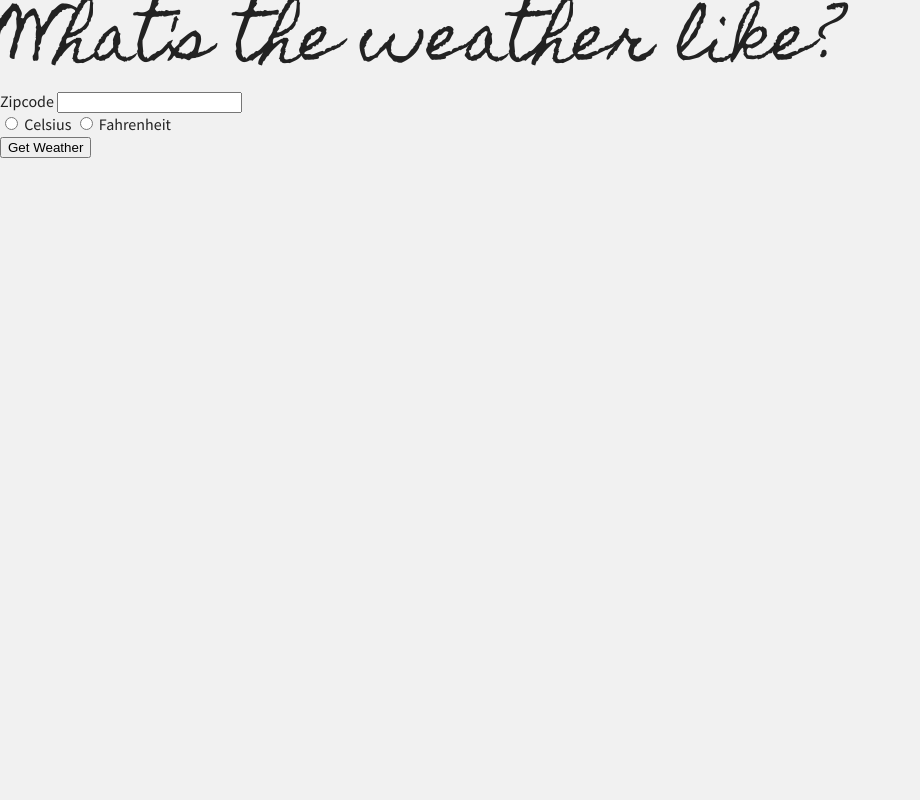
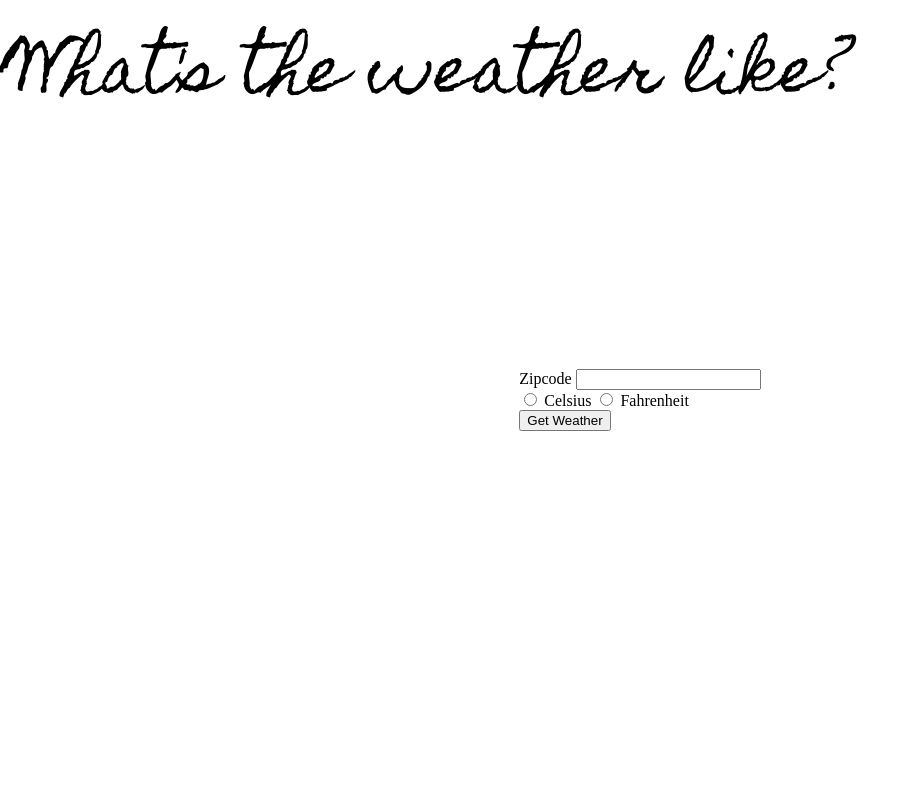
Before and after one commit to jclane/portfolio, a Flask app: page /weather.html in a window 1280 px wide. Shown: the whole page, without its empty margins (0-920 px from the left). Run offline with Flask 2, Linux system fonts and the light colour scheme.

Commit message:
making it pretty

```diff
--- a/app.py
+++ b/app.py
@@ -62,12 +62,7 @@ def contact():
 def weather():
     page_nfo = {
       "title": "Simple Weather App",
-      "description": "Example API based weather app created by Justin Lane",
-      "css": "./css/weather.css",
-      "scripts": [
-        "./js/jquery-3.6.0.min.js",
-        "./js/weather.js"
-      ]
+      "description": "Example API based weather app created by Justin Lane"
     }
     form = WeatherAppForm()
     if request.method == "POST":
--- a/static/css/weather.css
+++ b/static/css/weather.css
@@ -12,6 +12,20 @@ body {
 #header {
   font-family: "Homemade Apple", cursive;
   font-size: 4em;
+}
+
+.container {
+  display: flex;
+  flex-flow: column nowrap;
+  justify-content: center;
+  align-items: center;
+  height: 75%;
+  width: 75%;
+  margin: 0;
+  position: absolute;
+  top: 50%;
+  left: 50%;
+  transform: translate(-50%, -50%);
 }
 
 .snow {
--- a/templates/weather_base.html
+++ b/templates/weather_base.html
@@ -1,13 +1,23 @@
-{% extends "base.html" %}
+<!doctype html>
+<html lang="en">
 
+    <head>
+      <meta charset="utf-8">
+      <title>Justin Lane's Portfolio - {{ page_nfo.title }}</title>
+      <meta name="description" content="{{ page_nfo.description }}">
+      <meta name="author" content="Justin Lane">
+      <meta name="viewport" content="width=device-width, initial-scale=1">
+      <meta name="theme-color" media="(prefers-color-scheme: light)" content="white">
+      <meta name="theme-color" media="(prefers-color-scheme: dark)" content="black">
+    </head>
 
-{% block content %}
     <header id="header">What's the weather like?</header>
 
+    <div class="container">
         {% block weather %}
         {% endblock %}
 
-<form name="weather-app-form" class="grid" action="{{ url_for("weather") }}" method="POST">
+        <form name="weather-app-form" action="{{ url_for("weather") }}" method="POST">
             {{ form.hidden_tag() }}
             {{ form.zipcode.label }}
             {{ form.zipcode() }}
@@ -21,7 +31,8 @@
             </div>
             {{ form.submit }}
         </form>
+    </div>
 
+    <link rel="stylesheet" type="text/css" href="./css/weather.css">
     <script src="./js/jquery-3.6.0.min.js"></script>
     <script src="./js/weather.js"></script>
-{% endblock %}
```
Lines whose indentation alone changed are shown as unchanged.
